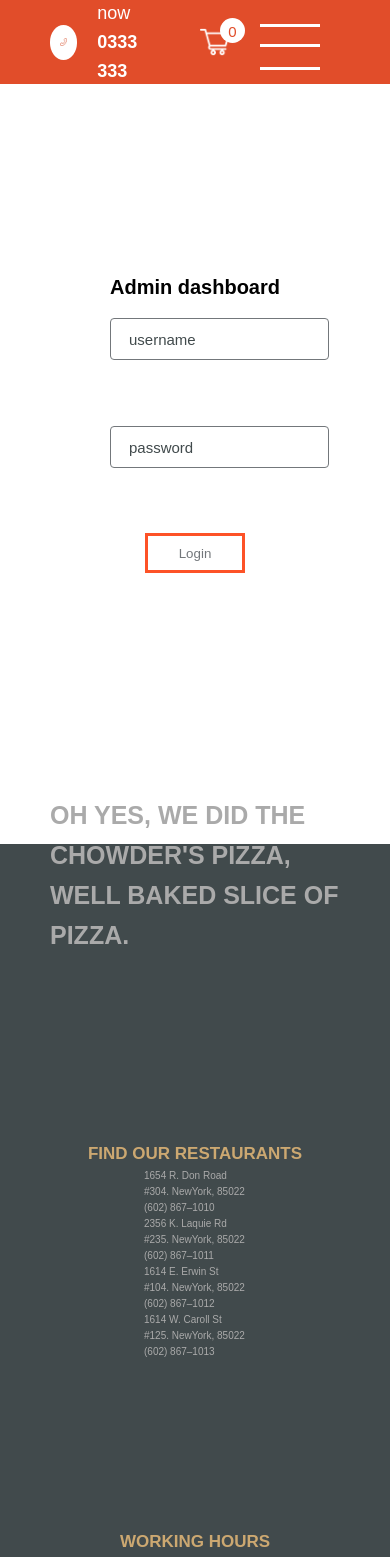
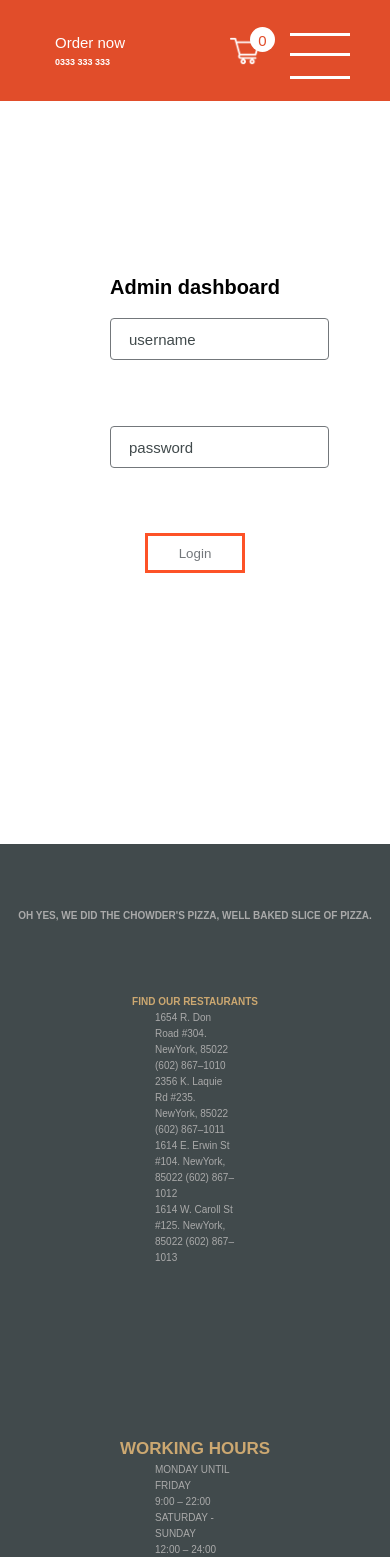
Before and after one commit to adibrisan/next-pizza-restaurant, a Next.js app: page /admin/login in a window 390 px wide. Shown: the top 1557 px of the page. Built offline with nearby package versions, Linux system fonts and the light colour scheme.

Commit message:
Mobile design WiP

```diff
--- a/styles/Footer.module.css
+++ b/styles/Footer.module.css
@@ -55,6 +55,38 @@
   color: var(--color-laser);
 }
 
+@media screen and (max-width: 400px) {
+  .footerTitle {
+    grid-column: 2 / 2;
+    align-self: center;
+    padding: 0.2rem;
+    text-transform: uppercase;
+    font-size: 1rem;
+    font-family: var(--font-primary);
+    color: var(--color-grey-light-2);
+    transform: translateY(-8vh);
+  }
+
+  .addressContainer {
+    grid-column: 3 / 4;
+    display: grid;
+    grid-template-columns: 1fr;
+    justify-items: center;
+    margin-top: 10vh;
+  }
+
+  .addressContainer h4 {
+    text-transform: uppercase;
+    font-size: 1rem;
+    color: var(--color-laser);
+  }
+
+  .address {
+    width: 8rem;
+    color: var(--color-grey-light-2);
+  }
+}
+
 @media screen and (max-width: 1150px) {
   .container {
     display: flex;
--- a/styles/Navbar.module.css
+++ b/styles/Navbar.module.css
@@ -131,3 +131,46 @@
     margin-bottom: 10vh;
   }
 }
+
+@media screen and (max-width: 500px) {
+  .container {
+    width: 100vw;
+    height: 12vh;
+    display: flex;
+
+    padding: 0 2rem;
+    background-color: var(--navbarColor);
+    position: fixed;
+    top: 0;
+    z-index: 1000;
+  }
+
+  .callItem {
+    display: none;
+  }
+
+  .text:first-child {
+    font-size: 1.5rem;
+  }
+
+  .text:last-child {
+    font-size: 0.9rem;
+  }
+
+  .navItem:nth-child(3) {
+    margin-right: 3rem;
+  }
+  .navList {
+    display: flex;
+    justify-content: center;
+    flex-direction: column;
+    align-items: center;
+    margin-bottom: 10vh;
+  }
+}
+
+@media screen and (max-width: 240px) {
+  .texts {
+    display: none;
+  }
+}
```
Also changed, not shown: styles/PizzaMenu.module.css (+9 -0 lines).
